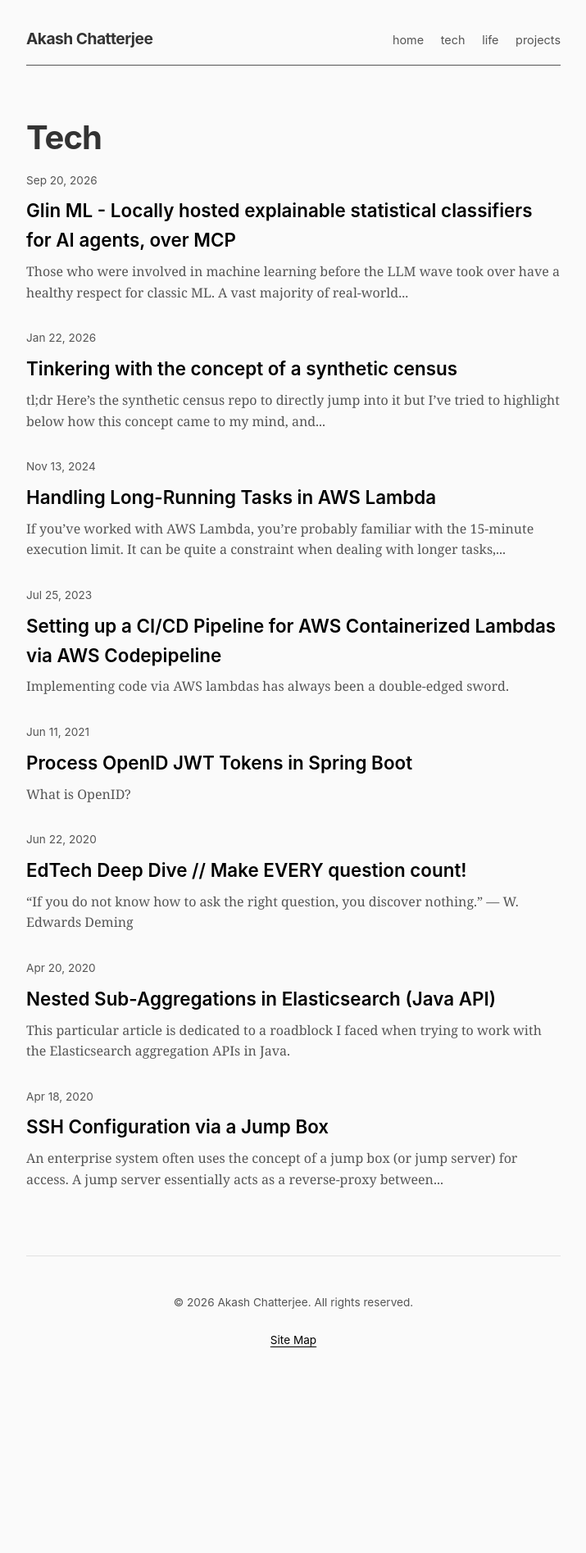
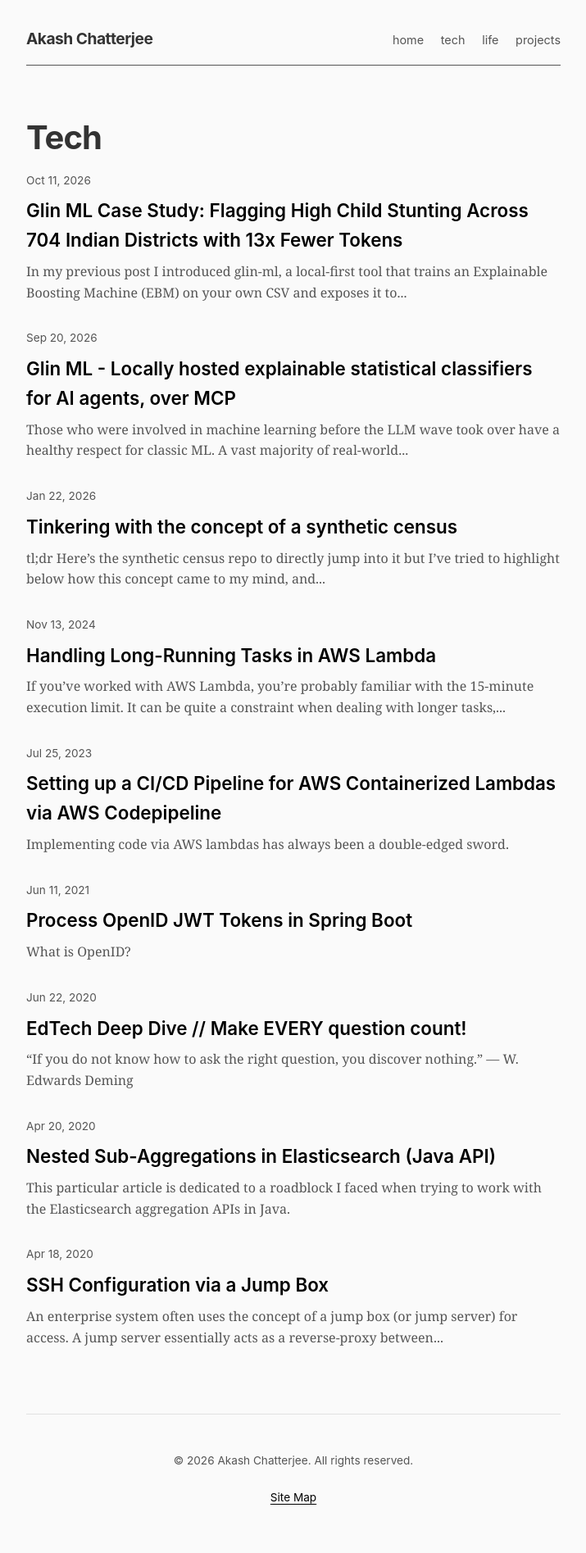
Before and after one commit to AkashChatterjee/akashchatterjee.github.io, a Jekyll site: the page built from tech/index.md, in a window 1280 px wide. Shown: the whole page at 82% size, without its empty margins (282-997 px from the left). Built offline with Jekyll 4.4.1, drawn with Linux system fonts in a browser that asks for light colours; before the commit the page ends 1703 px from its top, so only the background shows below that; part of the change alters nothing that is shown.

Commit message:
chore(glin-ml): add stunting case study post
- Add tech post on NFHS-5 district stunting: Claude alone vs table vs glin
- Report accuracy and per-district token cost, with privacy and speed caveats
- Link the case study from the glin-ml entry on the Projects page
- Bump Projects page last_modified_at to 2026-10-11

```diff
--- a/projects/index.md
+++ b/projects/index.md
@@ -3,7 +3,7 @@ layout: default
 title: "Projects | Akash Chatterjee"
 description: "Open-source projects and deployments by Akash Chatterjee, including glin-ml — an MCP server for statistical predictions from Explainable Boosting Machines."
 permalink: /projects/
-last_modified_at: 2026-09-20
+last_modified_at: 2026-10-11
 ---
 
 # Projects
@@ -26,6 +26,7 @@ I would be grateful for your support: [buymeacoffee.com/akashchatterjee](https:/
       <a href="https://akashchatterjee.com/glin" target="_blank">README</a>
       <a href="https://github.com/AkashChatterjee/glin" target="_blank">GitHub</a>
       <a href="https://pypi.org/project/glin-ml/" target="_blank">PyPI</a>
+      <a href="/tech/2026/10/11/glin-ml-case-study-child-stunting-nfhs5.html">Case study</a>
     </div>
   </li>
 </ul>
--- /dev/null
+++ b/tech/_posts/2026-10-11-glin-ml-case-study-child-stunting-nfhs5.md
@@ -0,0 +1,63 @@
+---
+layout: post
+title: "Glin ML Case Study: Flagging High Child Stunting Across 704 Indian Districts with 13x Fewer Tokens"
+date: 2026-10-11
+categories: tech
+description: "A case study on NFHS-5 district data: Claude alone vs. Claude with the full training table in the prompt vs. Claude calling a locally trained glin EBM over MCP. Similar accuracy to the table route at a fraction of the tokens, with training data never leaving the machine."
+---
+
+In my [previous post](https://akashchatterjee.com/tech/2026/09/20/glin-ml-explainable-classifiers-mcp.html) I introduced **glin-ml**, a local-first tool that trains an Explainable Boosting Machine (EBM) on your own CSV and exposes it to Claude, or any MCP client, as a tool. The pitch was that you get statistically grounded, explainable predictions without handing your dataset to anyone. What I didn't have was a proper measurement of what that buys you compared to just asking the LLM.
+
+So here is one. I picked a real public-health dataset, a binary classification task, and ran the same question three different ways.
+
+## The data
+
+704 Indian districts from the NFHS-5 health survey (2019-20), sourced from NITI Aayog's NDAP portal. Each district has 116 indicators (sanitation, women's schooling, antenatal care, anaemia, climate risk and so on) plus a state name. 301 of the 704 districts, about 43%, have high stunting.
+
+## The goal
+
+For each district, predict one label: **high stunting** (35% or more of children under 5 are stunted) or **lower stunting**. A health team could use this to decide where to look first, and why.
+
+The label comes from the same survey, but I removed every child-nutrition outcome from the inputs, so the model can't just read the answer off a neighbouring column. Guessing "lower" for every district scores 57%, which is the number to beat.
+
+## How glin fits in
+
+You train glin once, on a CSV on your own machine, and it builds an EBM. Claude then calls `predict` with one district's values and glin returns the class, the probability, and the exact contribution of every factor. Nothing is approximated.
+
+**Example: Madhepura, Bihar.** glin gives a 98.2% chance of high stunting. The largest factor is sanitation: only 34.6% of people have improved sanitation. I asked "what if sanitation were 95%?" and Claude called `predict` again. The chance fell to 97.2%, so the district stays "high". Every number matched a direct run of the model.
+
+That "why" and "what if" loop is the part an LLM can't do reliably on its own, and it's the part EBMs are built for.
+
+## What I measured
+
+I asked Claude Sonnet 5.5 the same question for 141 held-out districts, in three ways, with a fresh session for each district:
+
+1. **Claude alone**, with no training data.
+2. **Claude plus the training table** pasted into the prompt, all 563 training rows.
+3. **Claude plus glin**, calling the trained model over MCP.
+
+| Approach | Accuracy | Tokens per district |
+|---|---|---|
+| Claude alone | 75.2% | 4,155 |
+| + training table in the prompt | 81.6% | 259,900 |
+| + glin | 83.0% | 20,302 |
+
+Both routes that use the training data beat Claude alone by 6 to 8 points. The table route and the glin route are equal within noise. But glin needs **13 times fewer tokens** to get there.
+
+## Why this scales
+
+- **Accurate.** The model learns from every training row, not from a handful of examples squeezed into a prompt, and it gives the same answer for the same input every time.
+- **Low cost.** You pay to train once. After that, each question costs about 20,000 tokens, and that number depends on the count of indicators, not the count of training rows. The table route costs 260,000 tokens at 563 rows and grows with every row you add. At this size it already exceeds a 200,000-token context window.
+- **Private.** Training data stays on your machine and glin runs locally. The language model sees only the one row you ask about. The table route sends every training row to the model provider on every call.
+- **Any harness.** glin speaks MCP, so any MCP client can call the same trained model. I ran it from Claude Code and from a plain Python client, on both current MCP SDK lines.
+- **Explainable.** Each answer comes with exact factor contributions, so you can ask "why" and "what if" and check the numbers.
+
+## Caveats worth stating plainly
+
+**This is correlation, not causation.** glin learned patterns between the indicators and the stunting label. That says nothing about what causes stunting, and finding causes was never the goal. The goal was to show that a classification task can be solved cheaply with a small MCP tool and an agent harness, while the model and training data stay on your own machine. Only the agent calling glin can run elsewhere.
+
+**Speed is the weak spot.** The glin model answers in about 10 milliseconds per district and trains in seconds. But with Claude passing one district at a time, each call took about 16 seconds, against 4 to 5 seconds for a plain prompt, because Claude has to copy every value into the call. A batch tool would remove most of that delay, and it's high on my list for glin.
+
+**Check the data terms.** The data is from NDAP (NITI Aayog) and the NFHS-5 survey (MoHFW/IIPS). Check NDAP's terms before sharing the data itself; this post shows aggregate results only.
+
+Tested on 2026-10-11 with `claude-sonnet-5-5`. If you want to try this on your own data, glin-ml is on [GitHub](https://github.com/AkashChatterjee/glin) and [PyPI](https://pypi.org/project/glin-ml/), with a readme on the [project site](https://akashchatterjee.com/glin/). Just FYI, the released PyPI version is v0.1.3 while the version used for this case study was v0.1.4 (current still under development + release testing).
```
